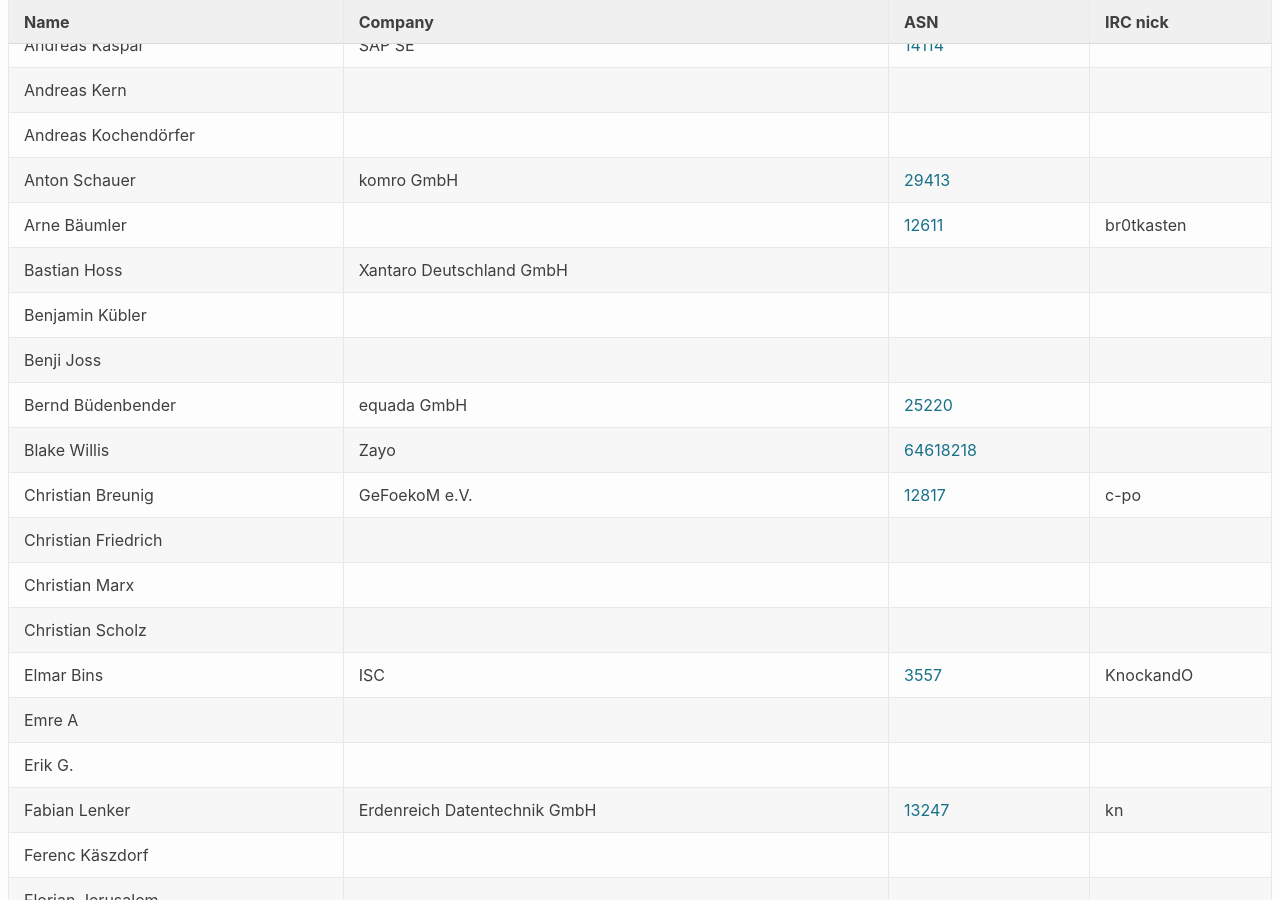
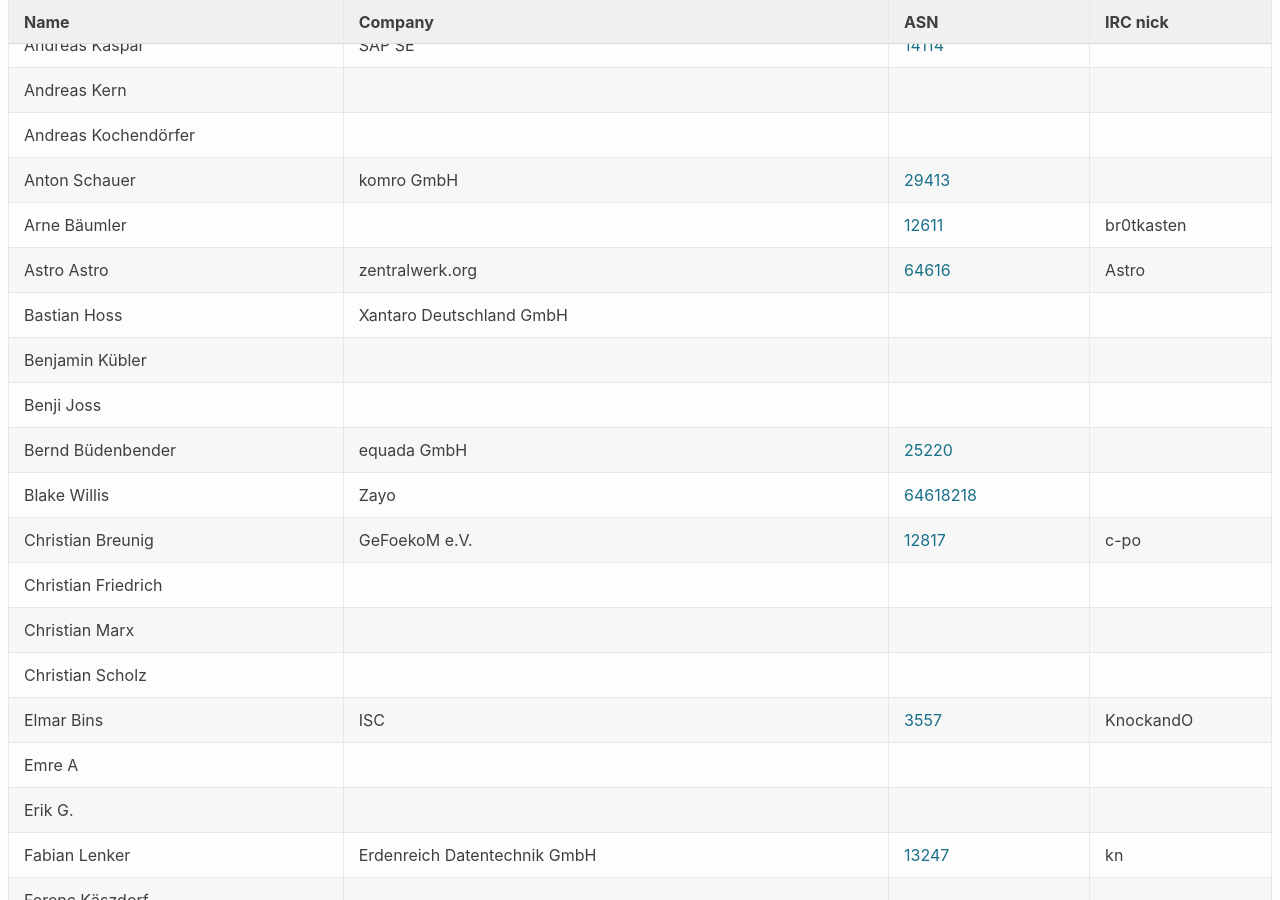
Before and after one commit to denog/pretix-attendeelist, a Jekyll site: the page built from denog15/index.md, in a window 1280 px wide and 900 px high, scrolled down 21669 px. Built offline with Jekyll 4.4.1, drawn with Linux system fonts in a browser that asks for light colours.

Commit message:
Latest data: Sat Nov 18 15:48:05 UTC 2023

```diff
--- a/_data/attendees_denog15_online.json
+++ b/_data/attendees_denog15_online.json
@@ -64,6 +64,12 @@
     "company": null,
     "irc": "br0tkasten",
     "asn": "12611"
+  },
+  {
+    "name": "Astro Astro",
+    "company": "zentralwerk.org",
+    "irc": "Astro",
+    "asn": "64616"
   },
   {
     "name": "Bastian Hoss",
```
